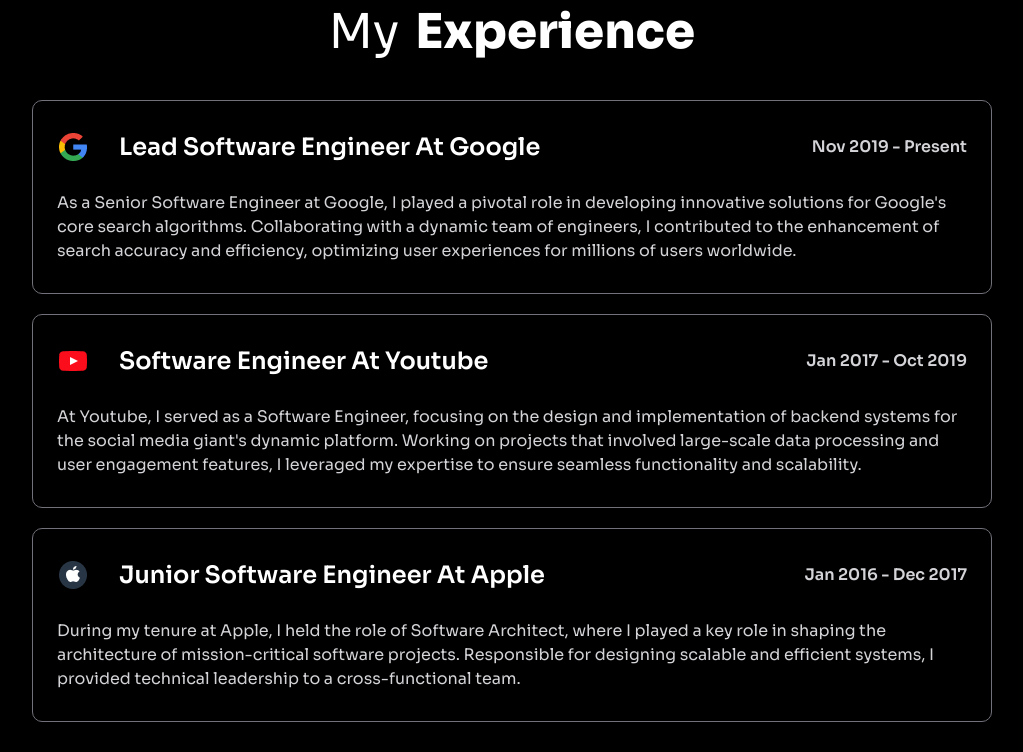
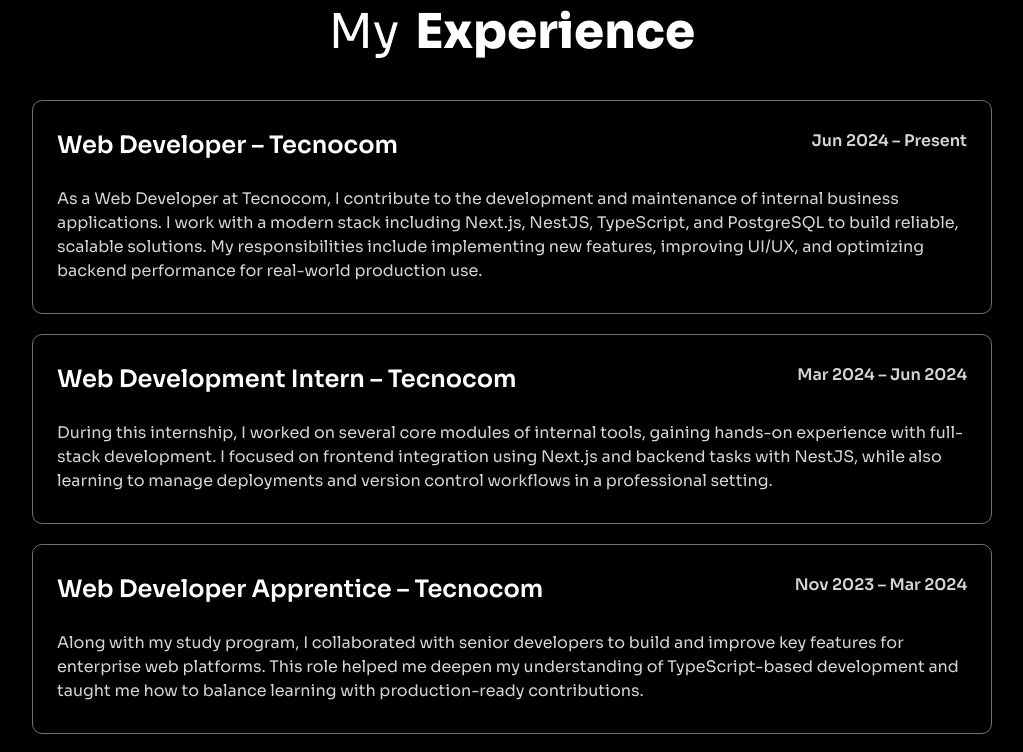
Before and after one commit to Meschack/portfolio, a Next.js app: page / in a window 1280 px wide. Shown: the part 1520-2272 px from the top of the page, without its empty margins (128-1151 px from the left). Built offline with nearby package versions, Linux system fonts and the light colour scheme.

Commit message:
refactor: simplify Experience component by removing image prop and updating layout 🛠️

```diff
--- a/src/components/experience.tsx
+++ b/src/components/experience.tsx
@@ -1,26 +1,26 @@
 'use client'
 
-import Image from 'next/image'
-
 interface ExperienceProps {
-  image: string
   title: string
   period: string
   description: string
 }
 
-const Experience = ({ image, title, period, description }: ExperienceProps) => {
+const Experience = ({ title, period, description }: ExperienceProps) => {
   return (
     <div
       className={`flex flex-col items-start justify-start hover:bg-zinc-800 gap-7 rounded-[10px] border border-zinc-500 bg-foreground px-6 py-[30px]`}
     >
-      <div className="flex w-full flex-col items-start justify-start gap-[30px] md:flex-row md:items-center md:justify-between md:gap-0">
+      <div className="flex w-full flex-col items-start justify-start gap-[30px] md:flex-row md:justify-between md:gap-0">
         <div className="flex items-center justify-start gap-[30px]">
-          <Image alt="" src={image} width={32} height={32} />
           <span className="heading4 font-semibold capitalize text-background">{title}</span>
         </div>
-        <span className={`heading6 text-center font-semibold text-zinc-300`}>{period}</span>
+
+        <span className={`heading6 text-center font-semibold text-zinc-300 whitespace-nowrap`}>
+          {period}
+        </span>
       </div>
+
       <p className={`paragraph2 text-zinc-300`}>{description}</p>
     </div>
   )
--- a/src/components/layout/experiences.tsx
+++ b/src/components/layout/experiences.tsx
@@ -1,6 +1,6 @@
 import { Experience } from '../experience'
 
-export function Experiences() {
+export const Experiences = () => {
   return (
     <div className="flex flex-col items-start justify-start bg-foreground px-4 py-10 lg:flex-row lg:px-20 lg:py-14">
       <div className="lg:centered flex flex-col items-center justify-center gap-5 lg:px-20">
@@ -8,24 +8,30 @@ export function Experiences() {
           <span>My</span>
           <span className="font-extrabold">Experience</span>
         </h2>
+
         <div className="flex flex-col items-center justify-center gap-5">
           <Experience
-            description="As a Senior Software Engineer at Google, I played a pivotal role in developing innovative solutions for Google's core search algorithms. Collaborating with a dynamic team of engineers, I contributed to the enhancement of search accuracy and efficiency, optimizing user experiences for millions of users worldwide."
-            image="/google.png"
-            period="Nov 2019 - Present"
-            title="Lead Software Engineer at Google"
+            description="As a Web Developer at Tecnocom, I contribute to the development and maintenance of internal business applications. I work with a modern stack including Next.js, NestJS, TypeScript, and PostgreSQL to build reliable, scalable solutions. My responsibilities include implementing new features, improving UI/UX, and optimizing backend performance for real-world production use."
+            period="Jun 2024 – Present"
+            title="Web Developer – Tecnocom"
           />
+
           <Experience
-            description="At Youtube, I served as a  Software Engineer, focusing on the design and implementation of backend systems for the social media giant's dynamic platform. Working on projects that involved large-scale data processing and user engagement features, I leveraged my expertise to ensure seamless functionality and scalability."
-            image="/youtube.png"
-            period="Jan 2017 - Oct 2019"
-            title="Software Engineer at Youtube"
+            description="During this internship, I worked on several core modules of internal tools, gaining hands-on experience with full-stack development. I focused on frontend integration using Next.js and backend tasks with NestJS, while also learning to manage deployments and version control workflows in a professional setting."
+            period="Mar 2024 – Jun 2024"
+            title="Web Development Intern – Tecnocom"
           />
+
           <Experience
-            description="During my tenure at Apple, I held the role of Software Architect, where I played a key role in shaping the architecture of mission-critical software projects. Responsible for designing scalable and efficient systems, I provided technical leadership to a cross-functional team."
-            image="/apple.png"
-            period="Jan 2016 - Dec 2017"
-            title="Junior Software Engineer at Apple"
+            description="Along with my study program, I collaborated with senior developers to build and improve key features for enterprise web platforms. This role helped me deepen my understanding of TypeScript-based development and taught me how to balance learning with production-ready contributions."
+            period="Nov 2023 – Mar 2024"
+            title="Web Developer Apprentice – Tecnocom"
+          />
+
+          <Experience
+            description="In this government internship, I supported the digitalization of administrative services by developing internal web tools. I worked on designing interfaces and building out functionality using technologies like React.js and Node.js, while also learning about the importance of accessibility, security, and scalability in public-sector software."
+            period="Jun 2023 – Sep 2023"
+            title="Web Development Intern – IT Department, Ministry of Planning and Government Action"
           />
         </div>
       </div>
```
